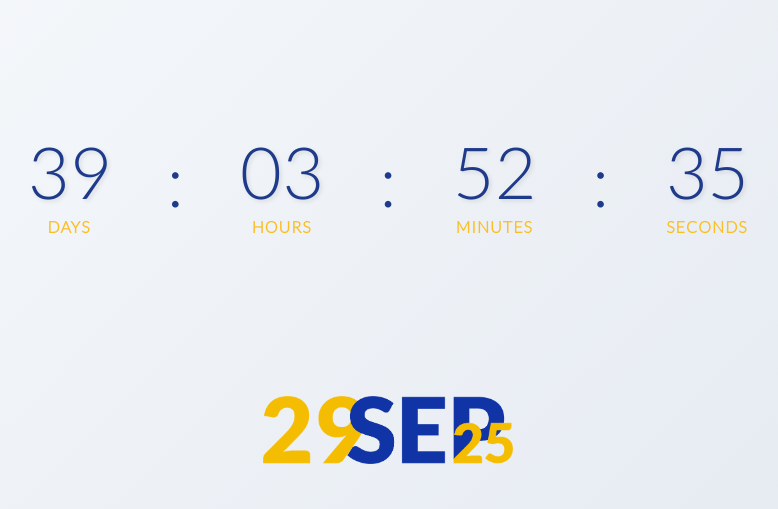
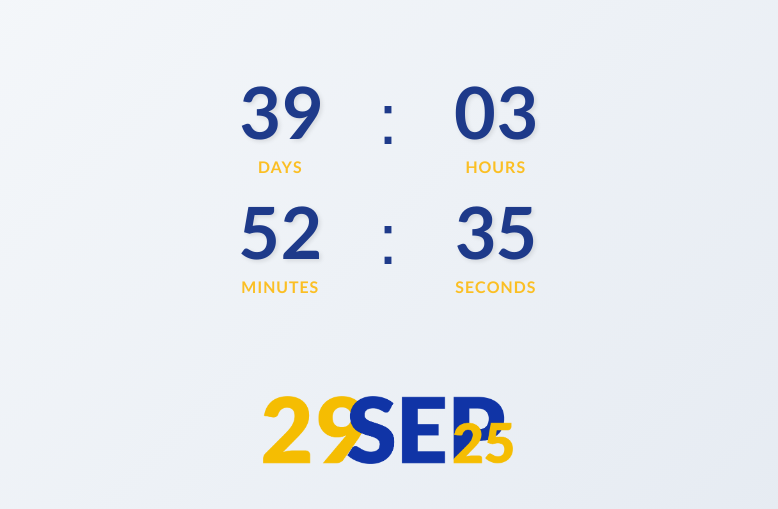
Before and after one commit to Hazem179/csf_count_down, a plain HTML site: page index.html in a window 1280 px wide. Shown: the part 145-654 px from the top of the page, without its empty margins (252-1030 px from the left). Drawn offline with nearby package versions, Linux system fonts and the light colour scheme.

Commit message:
change counter layout

```diff
--- a/index.html
+++ b/index.html
@@ -3,7 +3,7 @@
 <head>
     <meta charset="UTF-8">
     <meta name="viewport" content="width=device-width, initial-scale=1.0">
-    <title>Civil Society Support Fund - Countdown</title>
+    <title>Civil Society Support Fund - Coming Soon</title>
 
     <!-- Bootstrap CSS -->
     <link href="https://cdn.jsdelivr.net/npm/bootstrap@5.3.0/dist/css/bootstrap.min.css" rel="stylesheet">
@@ -17,9 +17,9 @@
     <!-- Custom CSS -->
     <style>
         @font-face {
-            font-family: 'Lato-Light';
-            src: url('/assets/fonts/Lato/Lato-Light.ttf') format('truetype');
-            font-style: normal;
+            font-family: 'Lato-Bold';
+            src: url('/assets/fonts/Lato/Lato-Bold.ttf') format('truetype');
+            font-style: bold;
         }
 
         :root {
@@ -29,7 +29,7 @@
         }
 
         body {
-            font-family: 'Lato-Light', sans-serif;
+            font-family: 'Lato-Bold', sans-serif;
             background: linear-gradient(135deg, #f8fafc 0%, #e2e8f0 100%);
             min-height: 100vh;
             margin: 0;
@@ -122,11 +122,18 @@
 
         .countdown-timer {
             display: flex;
+            flex-direction: column;
             justify-content: center;
+            align-items: center;
+            margin-bottom: 1rem;
+            gap: 1rem;
+        }
+
+        .countdown-row {
+            display: flex;
+            justify-content: center;
+            align-items: center;
             gap: 3rem;
-            margin-bottom: 1rem;
-            flex-wrap: wrap;
-            align-items: flex-start;
         }
 
         .countdown-item {
@@ -135,7 +142,7 @@
 
         .countdown-number {
             font-size: 4.5rem;
-            font-family: 'Lato-Light', sans-serif;
+            font-family: 'Lato-Bold', sans-serif;
             font-weight: 300;
             color: var(--primary-blue);
             line-height: 1;
@@ -354,6 +361,7 @@
         <!-- Countdown Timer Section -->
         <div class="countdown-section">
             <div class="countdown-timer">
+                <div class="countdown-row">
                     <div class="countdown-item">
                         <div class="countdown-number" id="days">39</div>
                         <div class="countdown-label">Days</div>
@@ -363,7 +371,8 @@
                         <div class="countdown-number" id="hours">04</div>
                         <div class="countdown-label">Hours</div>
                     </div>
-                <div class="countdown-separator">:</div>
+                </div>
+                <div class="countdown-row">
                     <div class="countdown-item">
                         <div class="countdown-number" id="minutes">04</div>
                         <div class="countdown-label">Minutes</div>
@@ -372,6 +381,7 @@
                     <div class="countdown-item">
                         <div class="countdown-number" id="seconds">30</div>
                         <div class="countdown-label">Seconds</div>
+                    </div>
                 </div>
             </div>
         </div>
```
Lines whose indentation alone changed are shown as unchanged.
